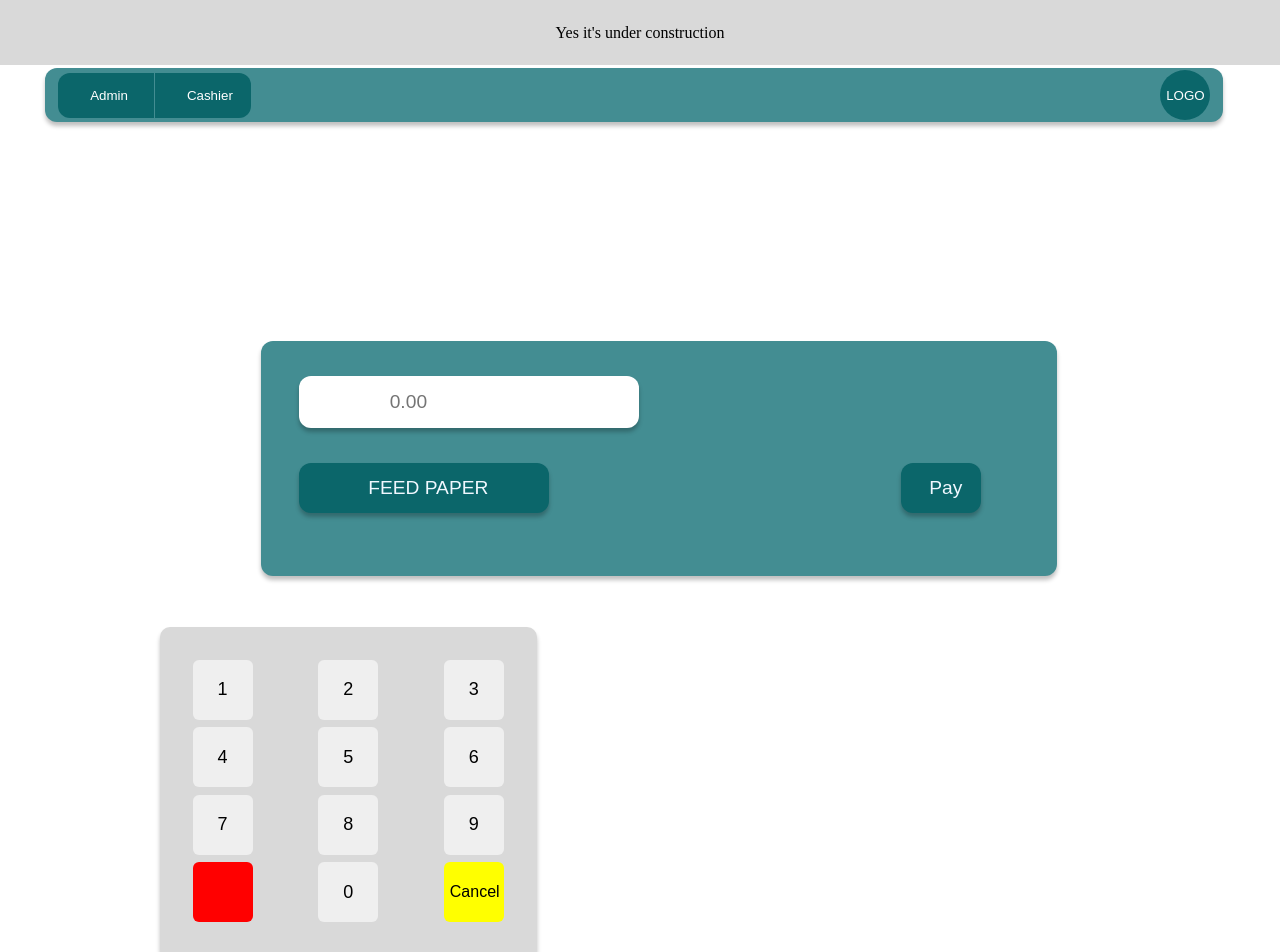
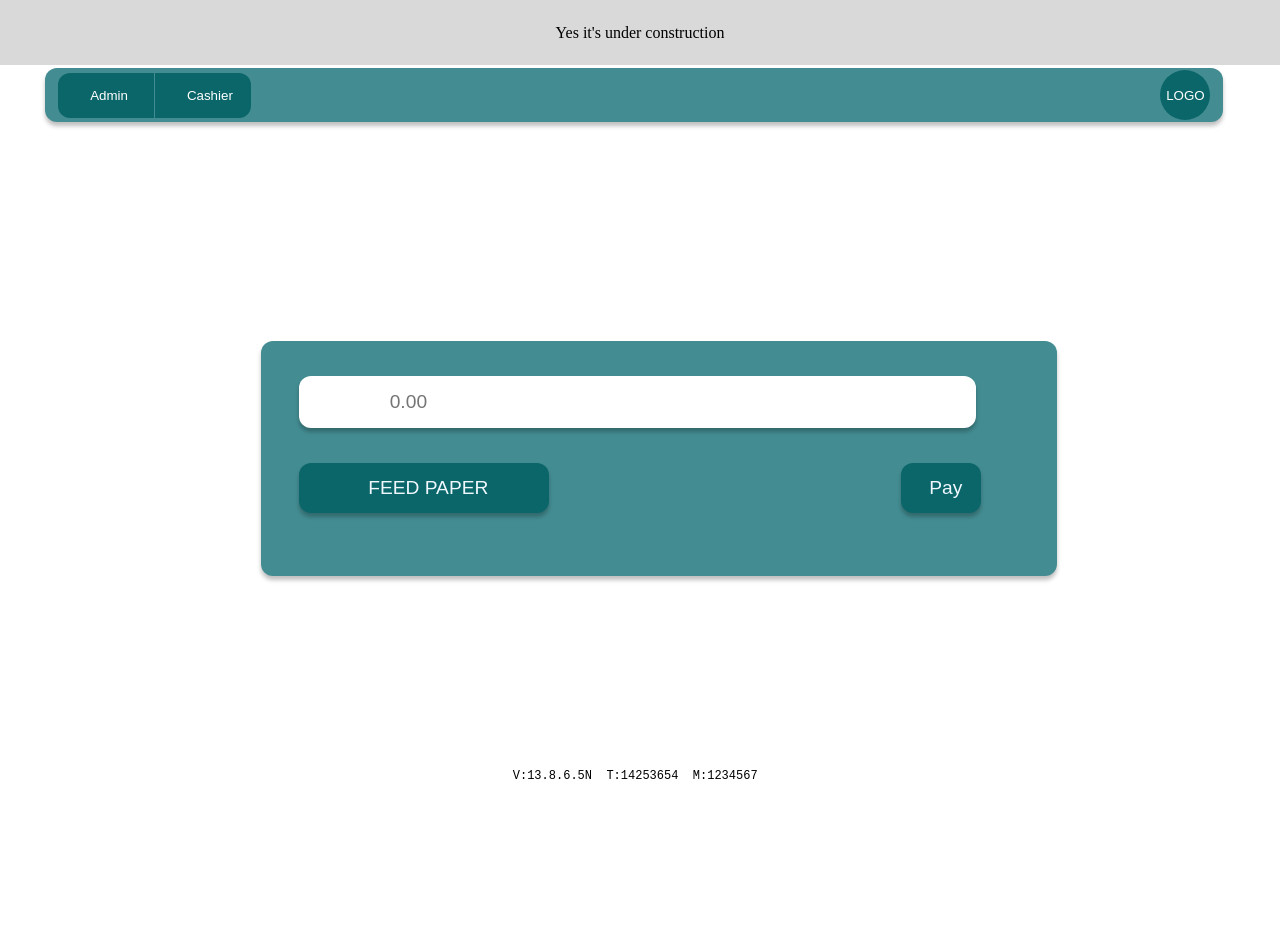
Before and after one commit to Shelly271/POS, an Angular app: page / in a window 1280 px wide. Shown: the top 952 px of the page. After the commit the page ends 800 px from the top, so only its background shows below. Built offline with nearby package versions, Linux system fonts and the light colour scheme.

Commit message:
Commiting Complete Keyboard.

```diff
--- a/src/app/shared/components/home/home.component.css
+++ b/src/app/shared/components/home/home.component.css
@@ -25,7 +25,6 @@
     padding-left: 1%;
     padding-right: 1%;
     margin-left: 3%;
-    width: 100%;
     position: absolute;
     width: 90%;
     align-self: center;
@@ -102,6 +101,8 @@
     box-shadow: 0px 4px 4px rgba(0, 0, 0, 0.25);
     border: none;
     height: 50px;
+    width: 77%;
+    outline-style: none;
 }
 
 .buttons {
--- a/src/app/shared/components/home/home.component.html
+++ b/src/app/shared/components/home/home.component.html
@@ -10,17 +10,17 @@
             <input type="button" class="logo" value="LOGO">
         </div>
     </div>
-
     <form [formGroup]="form" (ngSubmit)="submit()">
         <div class="screen">
-            <input type="text" placeholder="0.00" class="amount" formControlName="amount" (focus)="keyboard()">
+            <input type="number" min="1" max="100000000000000" placeholder="0.00" class="amount" formControlName="amount" value={{numericValue}} (focus)="keyboard()">
             <div class="buttons">
                 <input type="button" value="FEED PAPER" id="feedPaper" class="btn">
                 <input type="submit" value="Pay" id="payBtn" class="btn">
             </div>
         </div>
-        <!-- *ngIf="showKeyboard" -->
-        <app-keyboard ></app-keyboard>
+
+        <app-keyboard *ngIf="showKeyboard" (onKeyboardInput)="addValue($event)"></app-keyboard>
+        <app-footer *ngIf="!showKeyboard"></app-footer>
 
     </form>
 </div>
--- a/src/app/shared/components/home/home.component.ts
+++ b/src/app/shared/components/home/home.component.ts
@@ -12,10 +12,22 @@ export class HomeComponent implements OnInit {
   home: boolean = true;
   sideNav: boolean = false
   showKeyboard: boolean = false;
+  numericValue: number = 0.00;
   constructor(private formBuilder: FormBuilder) {
   }
   keyboard() {
     this.showKeyboard = true;
+  }
+
+
+  addValue(value: number) {
+   if (value < 0){
+    this.showKeyboard = false;
+   }else{
+    this.numericValue = value;
+   }
+
+    // console.log('Numeric Value in Parent:', this.numericValue);
   }
   back() {
     this.home = true;
@@ -41,14 +53,17 @@ export class HomeComponent implements OnInit {
   }
   formBinding() {
     this.form = this.formBuilder.group({
-      amount: ['']
+      amount: []
     });
   }
   ngOnInit(): void {
     this.formBinding();
+
   }
 
   submit() {
+    console.log(this.numericValue)
+      this.form.value.amount = (this.numericValue)
     alert(this.form.value.amount)
   }
 }
--- a/src/app/shared/components/keyboard/keyboard.component.css
+++ b/src/app/shared/components/keyboard/keyboard.component.css
@@ -1,19 +1,19 @@
-
 .keyboard {
-padding-top: 2%;
+    padding-top: 2%;
     display: block !important;
     justify-content: center;
     align-self: center;
     flex-direction: row;
-    margin-top: 4%;
-    margin-left: 12%;
-    width: 377px;
-    height: 306px;
-    left: 6px;
-    bottom: 77px;
+    margin-left: 3%;
+    position: absolute;
+    margin-top: 2%;
+    padding: auto;
+    height: 40%;
+    width: 90%;
     background: #D9D9D9;
     box-shadow: 0px 4px 4px rgba(0, 0, 0, 0.25);
-    border-radius: 10px;
+    border-radius: 12px;
+
 }
 
 input {
@@ -22,7 +22,6 @@ input {
     border: none;
     border-radius: 10%;
     font-size: large;
-    /* font-weight: bold; */
 }
 
 input:hover {
@@ -30,13 +29,17 @@ input:hover {
     border: 1px solid #878787;
     border-radius: 50%;
 }
-#cancel{
+
+#cancel {
     background-color: yellow !important;
     font-size: medium;
 }
-#close{
-background-color: red;
+
+#close {
+    background-color: red;
+    font-size: medium
 }
+
 .line {
     display: flex;
     justify-content: space-around;
--- a/src/app/shared/components/keyboard/keyboard.component.html
+++ b/src/app/shared/components/keyboard/keyboard.component.html
@@ -1,24 +1,26 @@
-<div class="contianer">
+<div class="contianer" >
     <div class="keyboard">
         <div class="line">
-            <input type="button" (click)="onButtonClick(1)" value="1">
-            <input type="button" (click)="onButtonClick(2)" value="2">
-            <input type="button" (click)="onButtonClick(3)" value="3">
+            <input type="button" (click)="OnButtonClick(1)" value="1"/>
+            <input type="button" (click)="OnButtonClick(2)" value="2"/>
+            <input type="button" (click)="OnButtonClick(3)" value="3"/>
         </div>
         <div class="line">
-            <input type="button" (click)="onButtonClick(4)" value="4">
-            <input type="button" (click)="onButtonClick(5)" value="5">
-            <input type="button" (click)="onButtonClick(6)" value="6">
+            <input type="button" (click)="OnButtonClick(4)" value="4"/>
+            <input type="button" (click)="OnButtonClick(5)" value="5"/>
+            <input type="button" (click)="OnButtonClick(6)" value="6"/>
         </div>
         <div class="line">
-            <input type="button" (click)="onButtonClick(7)" value="7">
-            <input type="button" (click)="onButtonClick(8)" value="8">
-            <input type="button" (click)="onButtonClick(9)" value="9">
+            <input type="button" (click)="OnButtonClick(7)" value="7"/>
+            <input type="button" (click)="OnButtonClick(8)" value="8"/>
+            <input type="button" (click)="OnButtonClick(9)" value="9"/>
         </div>
         <div class="line">
-            <input type="button" id="close" value="{{screenValue}}">
-            <input type="button" (click)="onButtonClick(0)" value="0">
-            <input type="button" id="cancel" value="Cancel">
+            <input type="button" id="close" (click)="OnButtonClick(-1)" value="Close" />
+            <input type="button" (click)="OnButtonClick(0)" value="0"/>
+            <input type="button" id="cancel" value="Cancel" (click)="Cancel()"/>
         </div>
+
     </div>
+
 </div>
--- a/src/app/shared/components/keyboard/keyboard.component.ts
+++ b/src/app/shared/components/keyboard/keyboard.component.ts
@@ -1,4 +1,4 @@
-import { Component } from '@angular/core';
+import { Component, EventEmitter, Output } from '@angular/core';
 
 @Component({
   selector: 'app-keyboard',
@@ -6,11 +6,35 @@ import { Component } from '@angular/core';
   styleUrls: ['./keyboard.component.css']
 })
 export class KeyboardComponent {
+  // screenValue: string = "";
+  // numericValue: number = 0
+  // onButtonClick(value: number) {
+  //   this.screenValue = this.screenValue + value.toString();
+  //   this.numericValue = parseFloat(this.screenValue);
+  // }
+  // cancel() {
+  //   this.screenValue = this.screenValue.slice(0, -1);
+  //   this.numericValue = parseFloat(this.screenValue);
+  // }
+  @Output() onKeyboardInput: EventEmitter<number> = new EventEmitter<number>();
+
   screenValue: string = "";
-  numericValue: number = 0
-  onButtonClick(value: number) {
+  numericValue: number = 0;
+ close: boolean = false;
+  OnButtonClick(value: number) {
     this.screenValue = this.screenValue + value.toString();
     this.numericValue = parseFloat(this.screenValue);
+    this.onKeyboardInput.emit(this.numericValue);
+  }
+
+  Cancel() {
+    this.screenValue = this.screenValue.slice(0, -1);
+    this.numericValue = parseFloat(this.screenValue);
+    this.onKeyboardInput.emit(this.numericValue);
+  }
+
+  Close() {
+    this.close = true;
   }
 
 }
```
